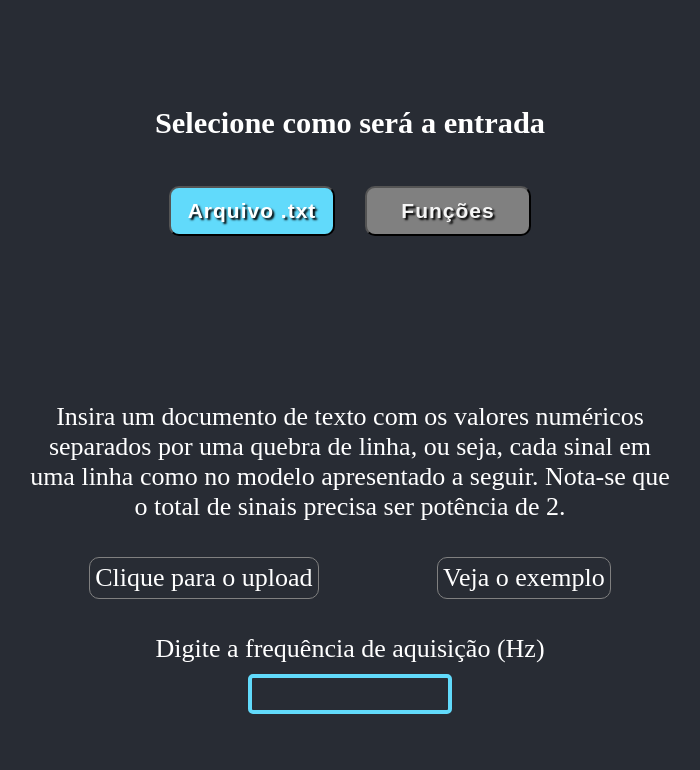
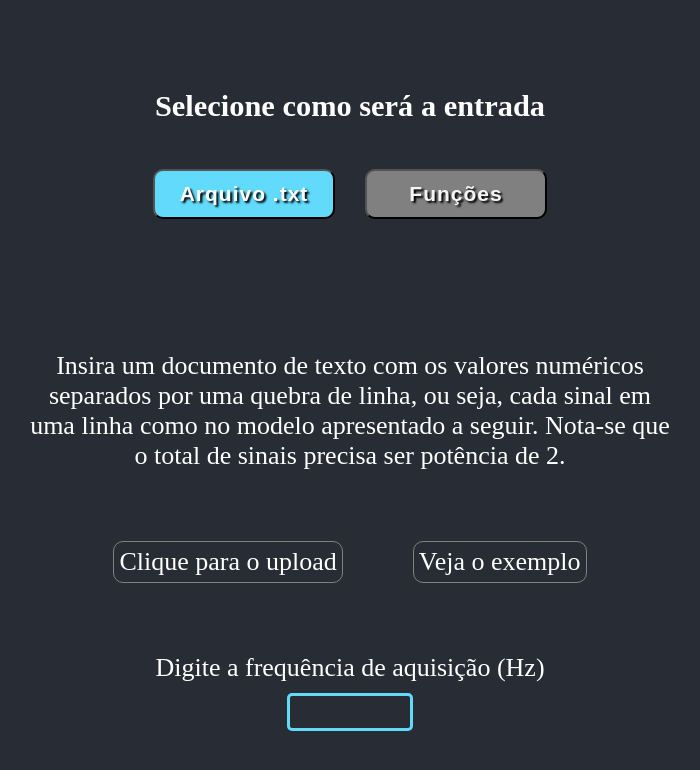
Before and after one commit to SantiagoDina/projetoSis, a React (Create React App) app: page / in a window 1280 px wide. Shown: the top 770 px of the page, without its empty margins (290-990 px from the left). Built offline with nearby package versions, Linux system fonts and the light colour scheme.

Commit message:
Fix: Ajustes

```diff
--- a/src/App.css
+++ b/src/App.css
@@ -4,7 +4,7 @@ div {
 }
 
 button {
-  width: calc(150px + 2vmin);
+  width: calc(150px + 4vmin);
   height: 50px;
   background-color: #61dafb;
   cursor: pointer;
@@ -25,7 +25,7 @@ input {
   outline: none;
   color: white;
   background-color: #282c34;
-  border: 4px solid #61dafb;
+  border: 3px solid #61dafb;
   font-size: 20px;
 }
 
--- a/src/App.js
+++ b/src/App.js
@@ -81,7 +81,7 @@ function App() {
         data: saida,
         backgroundColor: 'rgba(97,218,251,0.1)',
         borderColor: "#61dafb",
-        label: "Sinal de Saída Tradato"
+        label: "Sinal de Saída Tratado"
       }],
     })
   }
@@ -97,7 +97,7 @@ function App() {
   function FFT(sinal) {
     let N = sinal?.length
     if (N === 1) return sinal
-    if (N % 2 > 0) throw new Error("tamanho da entrada tem que ser uma potencia de 2")
+    if (N % 2 > 0) throw new Error("Tamanho da entrada precisa ser uma potencia de 2")
     let parInput = []
     let imparInput = []
     for (let i = 0; i < N; i = i + 2)  parInput.push(sinal[i])
@@ -156,8 +156,8 @@ function App() {
         </div>
         <div>
           {!botao ?
-            <div style={{ justifyContent: 'center', alignContent: 'center', flexDirection: 'column' }}>
-              <span style={{ width: '50%' }}>
+            <div style={{ justifyContent: 'center', alignContent: 'center', flexDirection: 'column', textAlign:'center',alignItems:'center' }}>
+              <span style={{ width: '50%'}}>
                 Insira um documento de texto com os valores numéricos separados por uma quebra de linha, ou seja, cada sinal em uma linha como no modelo apresentado a seguir. Nota-se que o total de sinais precisa ser potência de 2.
               </span>
               <div style={{ justifyContent: 'space-around', marginTop: '35px' }}>
@@ -167,7 +167,8 @@ function App() {
                     cursor: 'pointer',
                     border: '1px solid gray',
                     padding: '5px',
-                    borderRadius: '10px'
+                    borderRadius: '10px',
+                    margin:'35px'
                   }}
                 >
                   Clique para o upload
@@ -177,7 +178,8 @@ function App() {
                     cursor: 'pointer',
                     border: '1px solid gray',
                     padding: '5px',
-                    borderRadius: '10px'
+                    borderRadius: '10px',
+                    margin:'35px'
                   }}
                   onClick={() => { window.open(Exemplo) }}
                 >
@@ -190,9 +192,12 @@ function App() {
                 <input onChange={(event) => setFreqAqui(event.target.value)} style={{ width: '30%' }} type="number" />
               </div>
               {saidaChart && freqAqui ?
-                <div style={{ width: '700px', marginTop: '25px' }}>
+                <div style={{ width: '80%', marginTop: '25px' }}>
+                  <h3>Sinal de Entrada</h3>
                   <LineChart chartData={sinalChart} />
+                  <h3>Sinal de Saída</h3>
                   <LineChart chartData={saidaChart} />
+                  <h3>Espectro de Frequências</h3>
                   <LineChart chartData={saidaTratadoChart} />
                 </div>
                 : null}
```
